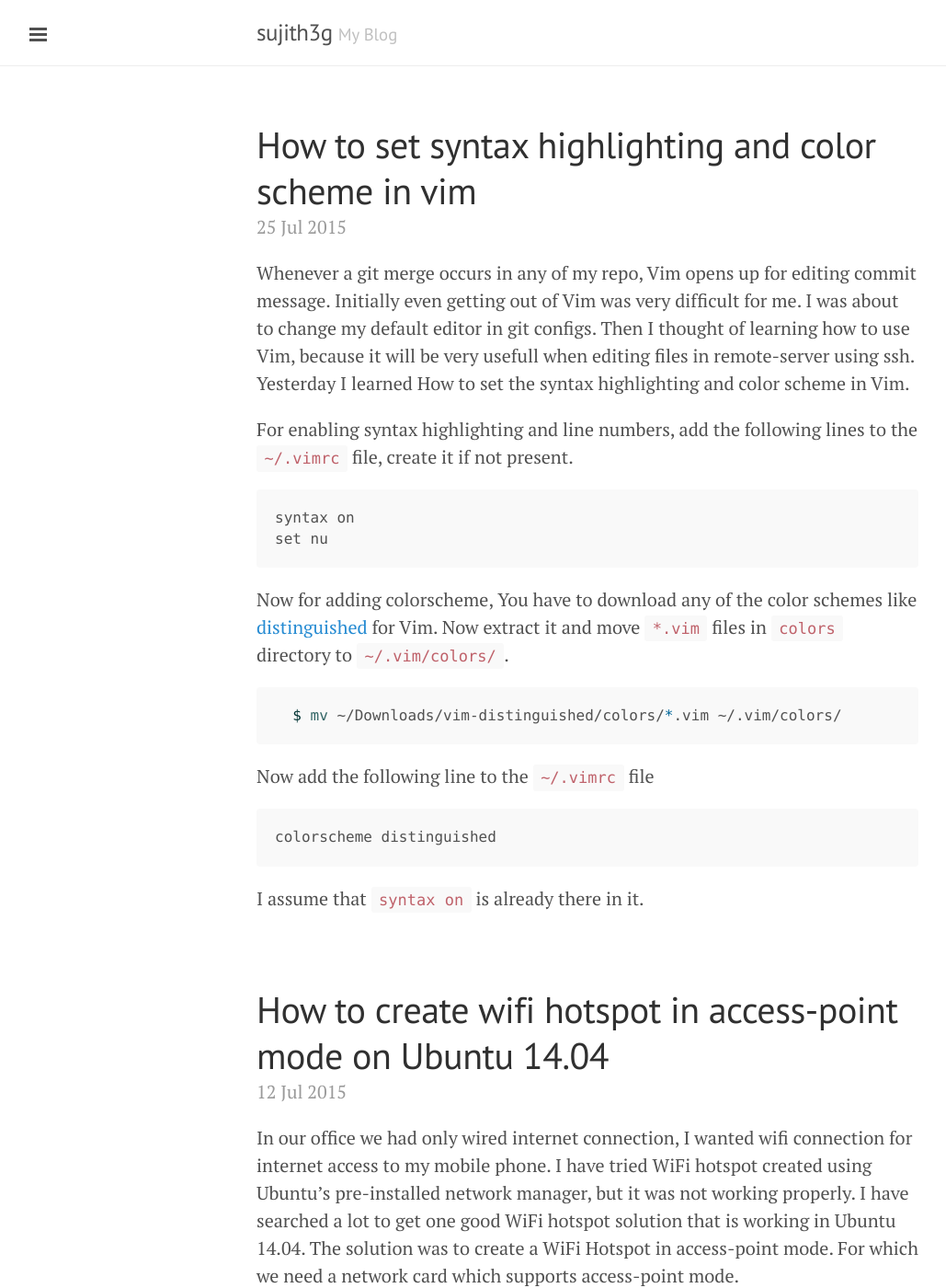
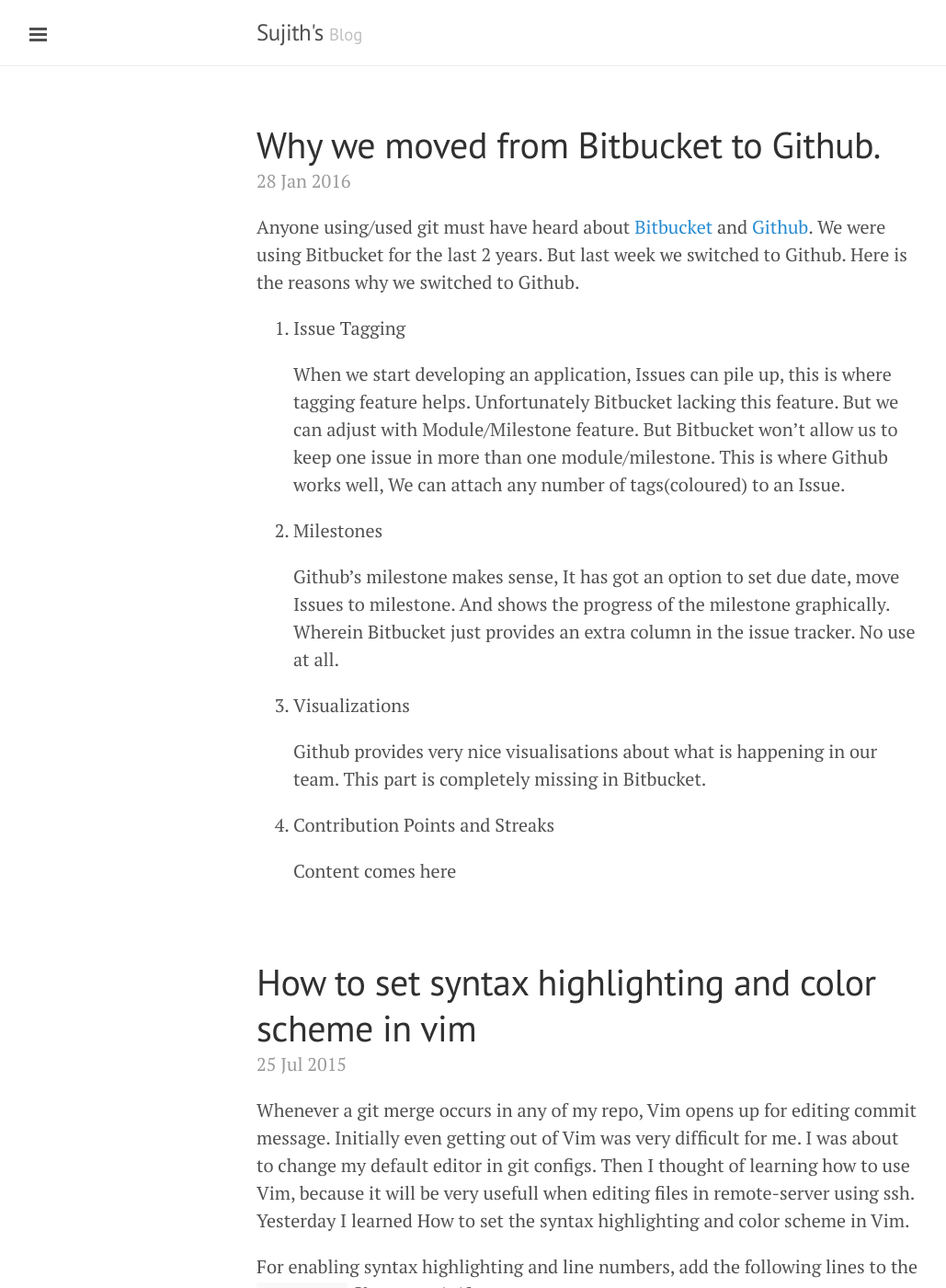
Before and after one commit to sujith3g/sujith3g.github.io, a Jekyll site: the page built from index.html, in a window 1280 px wide and 1400 px high. Shown: the whole window at 92% size, without its empty margins (1-1030 px from the left). Built offline with Jekyll 4.4.1, drawn with Linux system fonts in a browser that asks for light colours; Markdown is read by kramdown in place of the engine named in the settings; the list of posts is cut into pages by our own code; some of the changed text lies outside the part shown.

Commit message:
Config updates, and post about moved to Github

```diff
--- a/_config.yml
+++ b/_config.yml
@@ -1,13 +1,13 @@
 # Dependencies
 markdown:         redcarpet
-pygments:         true
+highlighter:         pygments
 
 # Permalinks
 permalink:        pretty
 
 # Setup
-title:            sujith3g
-tagline:          'My Blog'
+title:            "Sujith's"
+tagline:          ' Blog'
 description:      'A Blog using Markdown and text editor'
 url:              http://sujith3g.github.io
 
@@ -15,10 +15,11 @@ author:
   name:           'Sujith G'
   url:            https://github.com/sujith3g
 
+gems: [jekyll-paginate]
 paginate:         5
 
 # Custom vars
 version:          2.0.0
 
 github:
-  repo:           https://github.com/poole/lanyon
+  repo:           https://github.com/sujith3g/sujith3g.github.io
--- /dev/null
+++ b/_posts/2016-01-28-Why-we-moved-to-Github.md
@@ -0,0 +1,24 @@
+---
+layout: post
+comments: true
+title: Why we moved from Bitbucket to Github.
+---
+
+Anyone using/used git must have heard about [Bitbucket](http://bitbucket.org/) and [Github](https://github.com/). We were using Bitbucket for the last 2 years. But last week we switched to Github. Here is the reasons why we switched to Github.
+
+1.    Issue Tagging
+
+      When we start developing an application, Issues can pile up, this is where tagging feature helps. Unfortunately Bitbucket lacking this feature. But we can adjust with Module/Milestone feature.
+But Bitbucket won't allow us to keep one issue in more than one module/milestone. This is where Github works well, We can attach any number of tags(coloured) to an Issue.
+
+2.  Milestones
+
+    Github's milestone makes sense, It has got an option to set due date, move Issues to milestone. And shows the progress of the milestone graphically. Wherein Bitbucket just provides an extra column in the issue tracker. No use at all.
+
+3. Visualizations
+
+   Github provides very nice visualisations about what is happening in our team. This part is completely missing in Bitbucket.
+
+4. Contribution Points and Streaks
+
+   Content comes here
```
